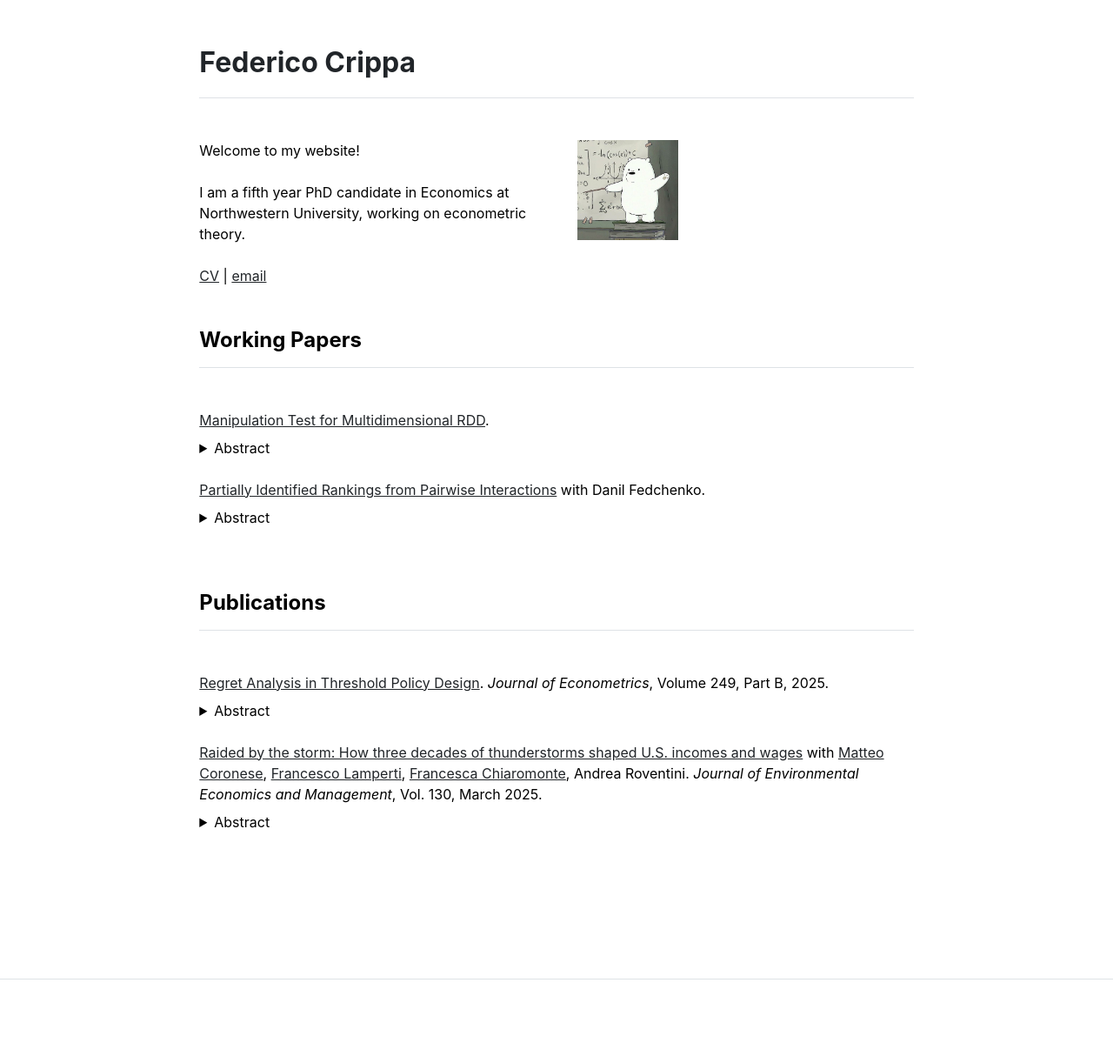
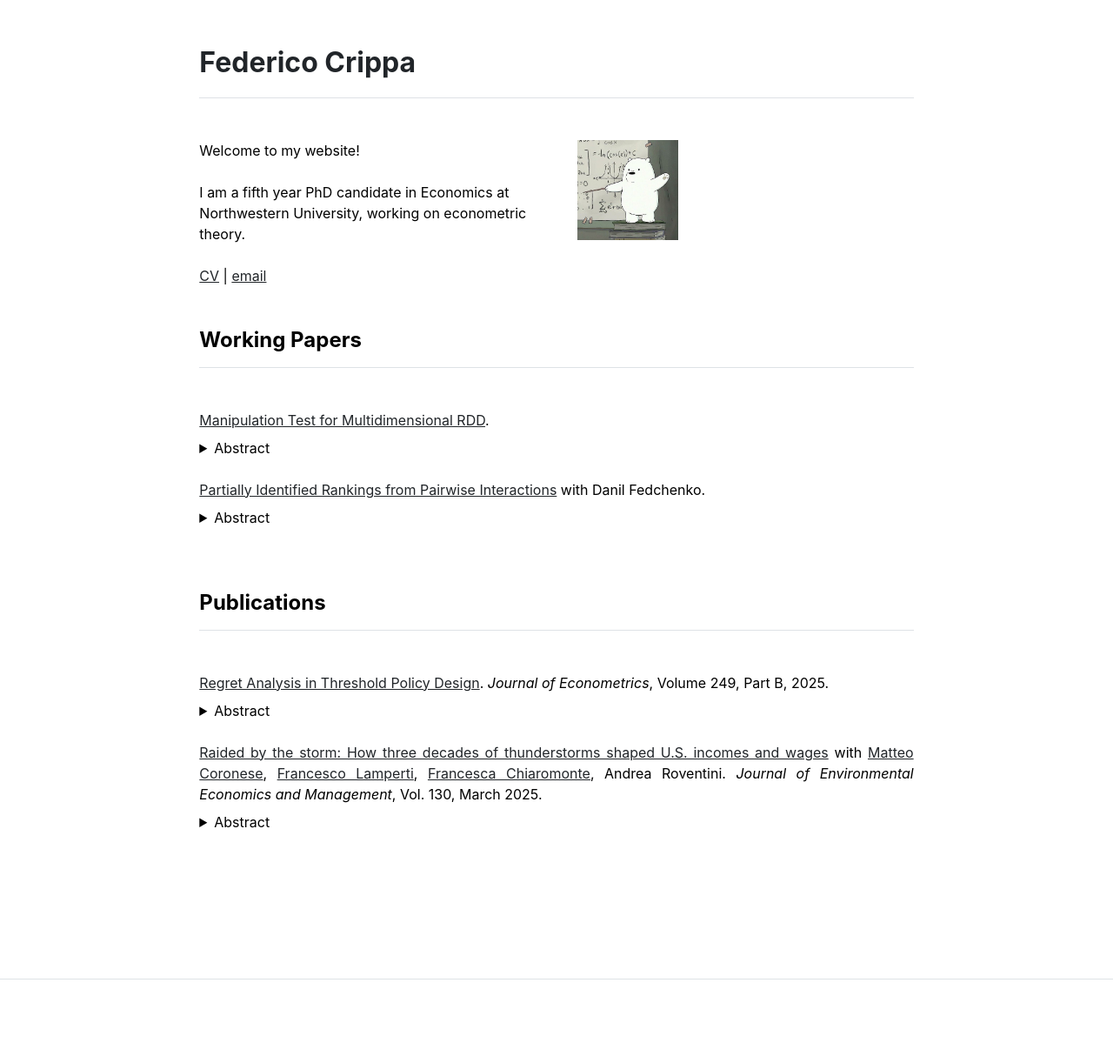
Before and after one commit to fedecrp/fedecrp.github.io, a Jekyll site: the page built from index.md, in a window 1280 px wide. Shown: the whole page at 87% size. Built offline with Jekyll 4.4.1, drawn with Linux system fonts in a browser that asks for light colours.

Commit message:
Update publications.html

```diff
--- a/_includes/publications.html
+++ b/_includes/publications.html
@@ -1,3 +1,4 @@
+<div class="abstract-content mt-2" style="text-align: justify;">
 <div class="row g-5 mb-5">
   <div>
     <h4 class="fw-bold border-bottom pb-3 mb-5">Publications</h4>
```
